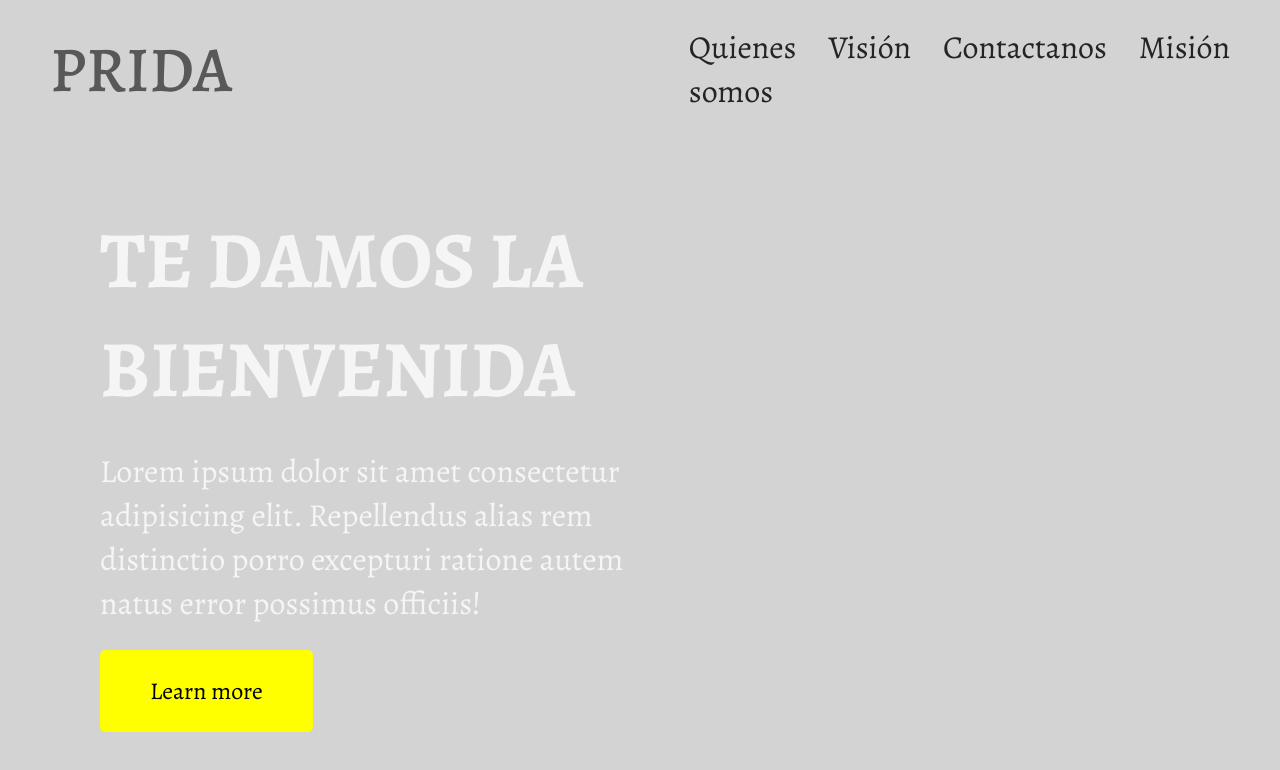
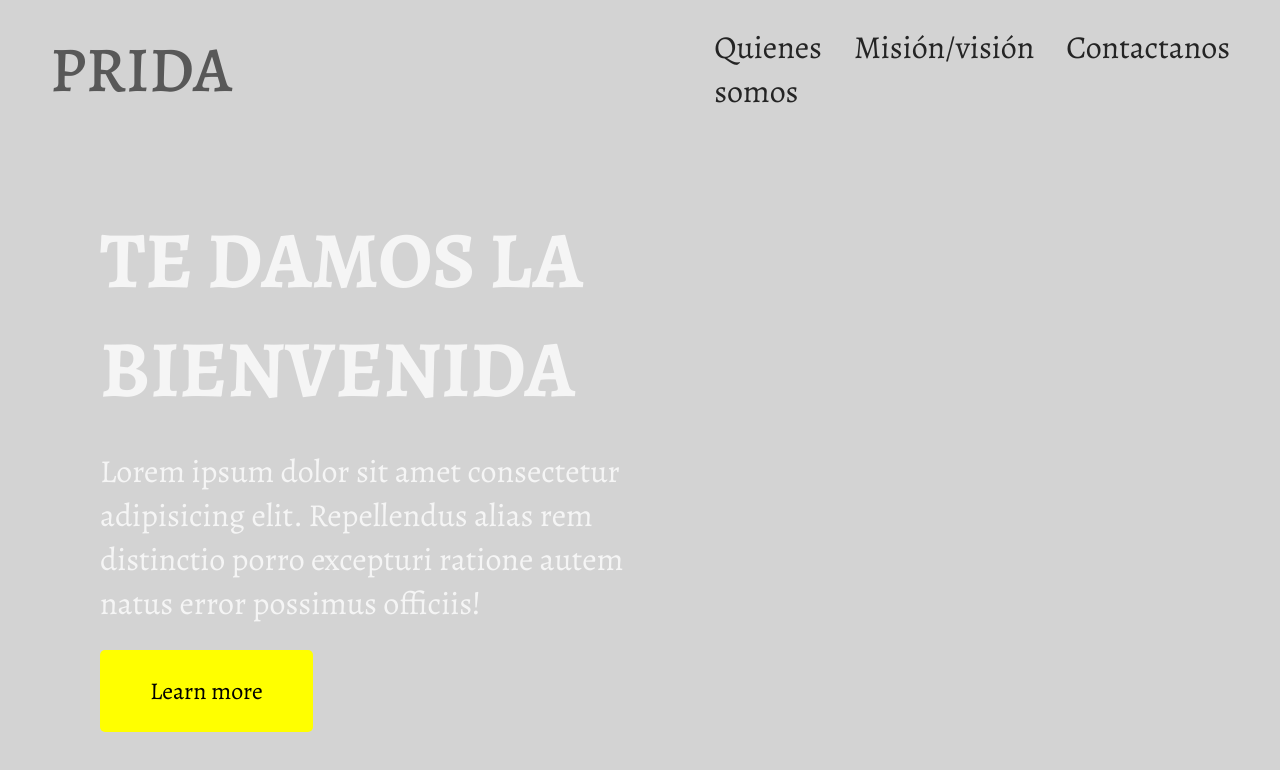
Before and after one commit to bigboypai/prida-agrocomercial-freelance, a React (Vite) app: page / in a window 1280 px wide. Shown: the top 770 px of the page. Built offline with nearby package versions, Linux system fonts and the light colour scheme.

Commit message:
Fixed styling, added sliding functionality

```diff
--- a/index.html
+++ b/index.html
@@ -5,11 +5,10 @@
     <link rel="preconnect" href="https://fonts.gstatic.com" crossorigin>
     <link href="https://fonts.googleapis.com/css2?family=Alegreya:ital,wght@0,400..900;1,400..900&display=swap" rel="stylesheet">
     <meta charset="UTF-8" />
-    <link rel="icon" type="image/svg+xml" href="/vite.svg" />
     <meta name="viewport" content="width=device-width, initial-scale=1.0" />
     <title>Prida Agrocomercial</title>
   </head>
-  <body>
+  <body style="background-color: red;">
     <div id="root"></div>
     <script type="module" src="/src/main.jsx"></script>
   </body>
--- a/src/components/Navbar.jsx
+++ b/src/components/Navbar.jsx
@@ -1,26 +1,23 @@
-import { useState } from 'react'
 import '../styles/navbar.css'
 import menu from '../assets/open-menu.png'
 
-const Navbar = ({ isOpen, openNavBar }) => {
+const Navbar = ({ isOpen, openNavBar, scrollIntoView }) => {
 
     return (
         <div className="navbar-container">
             <div className="navbar-logo"> PRIDA </div>
             <div className='fake-div-for-grid'></div>
             <div className="navbar-links">
-                <li><a href="#">Quienes somos</a></li>
-                <li><a href="#">Visión</a></li>
-                <li><a href="#">Contactanos</a></li>
-                <li><a href="#">Misión</a></li>
+                <li><a onClick={() => scrollIntoView(1)}>Quienes somos</a></li>
+                <li><a onClick={() => scrollIntoView(2)}>Misión/visión</a></li>
+                <li><a onClick={() => scrollIntoView(3)}>Contactanos</a></li>
             </div>
             <img onClick={() => openNavBar()} className='navbar-menu' src={menu}/>
             <div className={`side-menu ${isOpen ? 'open' : ''}`}>
                 <div className="menu-items">
-                    <a onClick={openNavBar} href="#">Quienes somos</a>
-                    <a onClick={openNavBar} href="#">Visión</a>
-                    <a onClick={openNavBar} href="#">Contactanos</a>
-                    <a onClick={openNavBar} href="#">Misión</a>
+                    <a onClick={() => scrollIntoView(1)}>Quienes somos</a>
+                    <a onClick={() => scrollIntoView(2)}>Misión y visión</a>
+                    <a onClick={() => scrollIntoView(3)}>Contactanos</a>
                 </div>
             </div>
         </div>
--- a/src/main.jsx
+++ b/src/main.jsx
@@ -1,11 +1,35 @@
-import React from 'react'
+import React, { useRef } from 'react'
 import ReactDOM from 'react-dom/client'
 import FirstView from './views/firstView'
+import SecondView from './views/secondView'
+import ThirdView from './views/thirdView'
+import FourthView from './views/fourthView'
+
+const App = () => {
+  const viewRefs = [useRef(null), useRef(null), useRef(null), useRef(null), useRef(null)];
+
+  const scrollToView = (index) => {
+    if (viewRefs[index] && viewRefs[index].current) {
+      viewRefs[index].current.scrollIntoView({ behavior: 'smooth' });
+    }
+  };
+
+  const scrollToFirstView = () => {
+    scrollToView(0, 'smooth');
+  };
+
+  return (
+    <div>
+      <FirstView scrollIntoView={scrollToView} />
+      {/* <SecondView scrollIntoViewcrollIntoView={scrollToView} viewRefs={viewRefs} />
+      <ThirdView scrollIntoViewcrollIntoView={scrollToView} viewRefs={viewRefs}/>
+      <FourthView scrollIntoViewcrollIntoView={scrollToView} viewRefs={viewRefs}/>  */}
+    </div>
+  )
+}
 
 ReactDOM.createRoot(document.getElementById('root')).render(
   <React.StrictMode>
-    <div >
-      <FirstView />
-    </div>
+    < App />
   </React.StrictMode>,
 )
--- /dev/null
+++ b/src/styles/fourthview.css
@@ -0,0 +1,4 @@
+.fourth-view-container {
+    height: 100vh;
+    background-color: rgb(126, 126, 126);
+}
--- a/src/styles/navbar.css
+++ b/src/styles/navbar.css
@@ -34,6 +34,7 @@
 
 .navbar-links {
     display: flex;
+    cursor: pointer;
 
     li {
         text-align: left;
--- /dev/null
+++ b/src/styles/secondview.css
@@ -0,0 +1,9 @@
+* {
+    margin: 0;
+    padding: 0;
+    box-sizing: border-box;
+}
+.secondview-container {
+    height: 100vh;
+    background-color: rgb(187, 187, 187);
+}
--- /dev/null
+++ b/src/styles/thirdView.css
@@ -0,0 +1,4 @@
+.thirdview-container {
+    height: 100vh;
+    background-color: rgb(207, 207, 207);
+}
--- a/src/views/firstView.jsx
+++ b/src/views/firstView.jsx
@@ -5,7 +5,7 @@ import Hero from '../components/Hero'
 
 import '../styles/firstview.css'
 
-const firstView = () => {
+const firstView = ( { scrollIntoView } ) => {
   const [isOpen, setIsOpen] = useState(false)
 
   const openNavBar = () => {
@@ -20,7 +20,7 @@ const firstView = () => {
 
   return (
     <div onClick={closeNavBar} className='firstview-container'>
-        <Navbar isOpen={isOpen} openNavBar={openNavBar}/>
+        <Navbar scrollIntoView={ scrollIntoView } isOpen={isOpen} openNavBar={openNavBar}/>
         <div className='hero-center'>
             <Hero />
         </div>
--- /dev/null
+++ b/src/views/fourthView.jsx
@@ -0,0 +1,11 @@
+import '../styles/fourthview.css'
+
+const fourthView = ({ viewRefs }) => {
+  return (
+    <div className='fourth-view-container' ref={viewRefs[3]}>
+      Contactanos
+    </div>
+  )
+}
+
+export default fourthView
--- /dev/null
+++ b/src/views/secondView.jsx
@@ -0,0 +1,11 @@
+import '../styles/secondview.css'
+
+const secondView = ({ viewRefs }) => {
+  return (
+    <div className='secondview-container' ref={viewRefs[1]}>
+      Quienes somos
+    </div>
+  )
+}
+
+export default secondView
--- /dev/null
+++ b/src/views/thirdView.jsx
@@ -0,0 +1,10 @@
+import '../styles/thirdView.css'
+const thirdView = ({ viewRefs }) => {
+  return (
+    <div className='thirdview-container' ref={viewRefs[2]}>
+        Misión / Vision
+    </div>
+  )
+}
+
+export default thirdView
```
